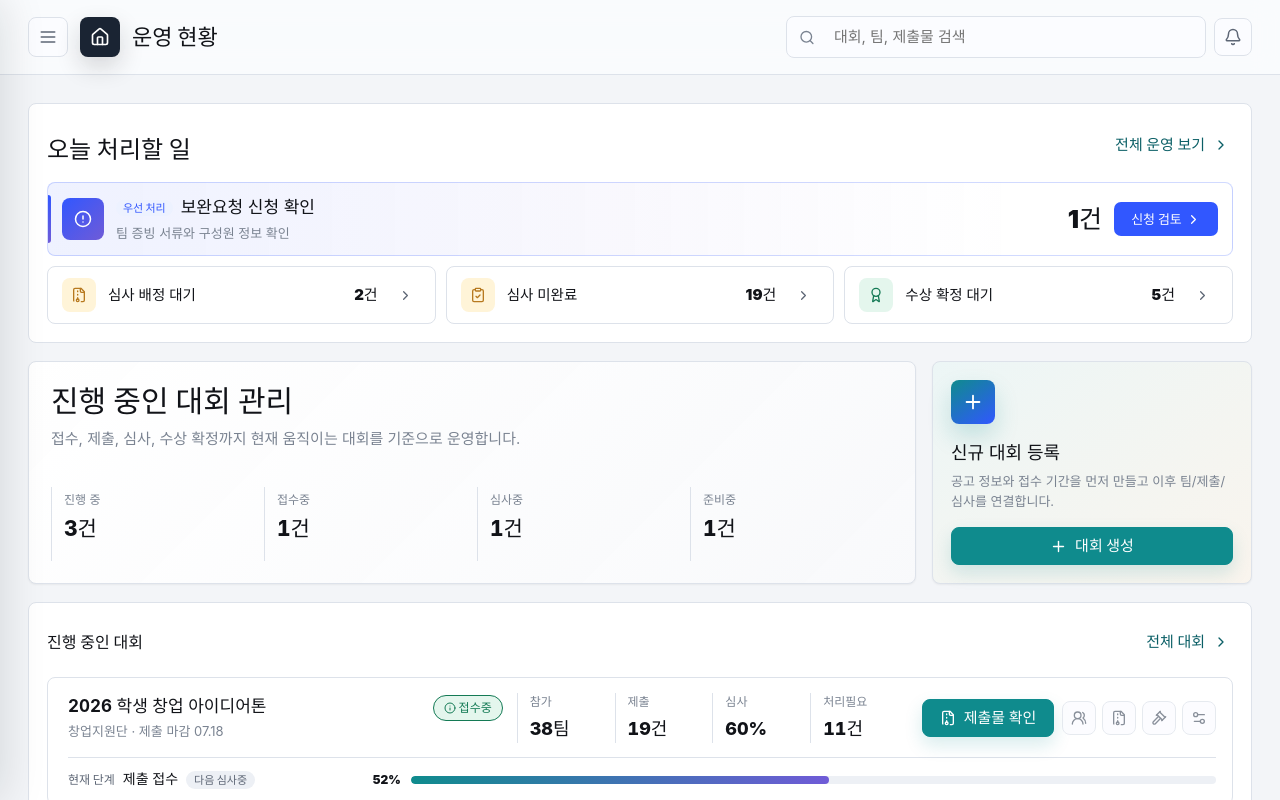
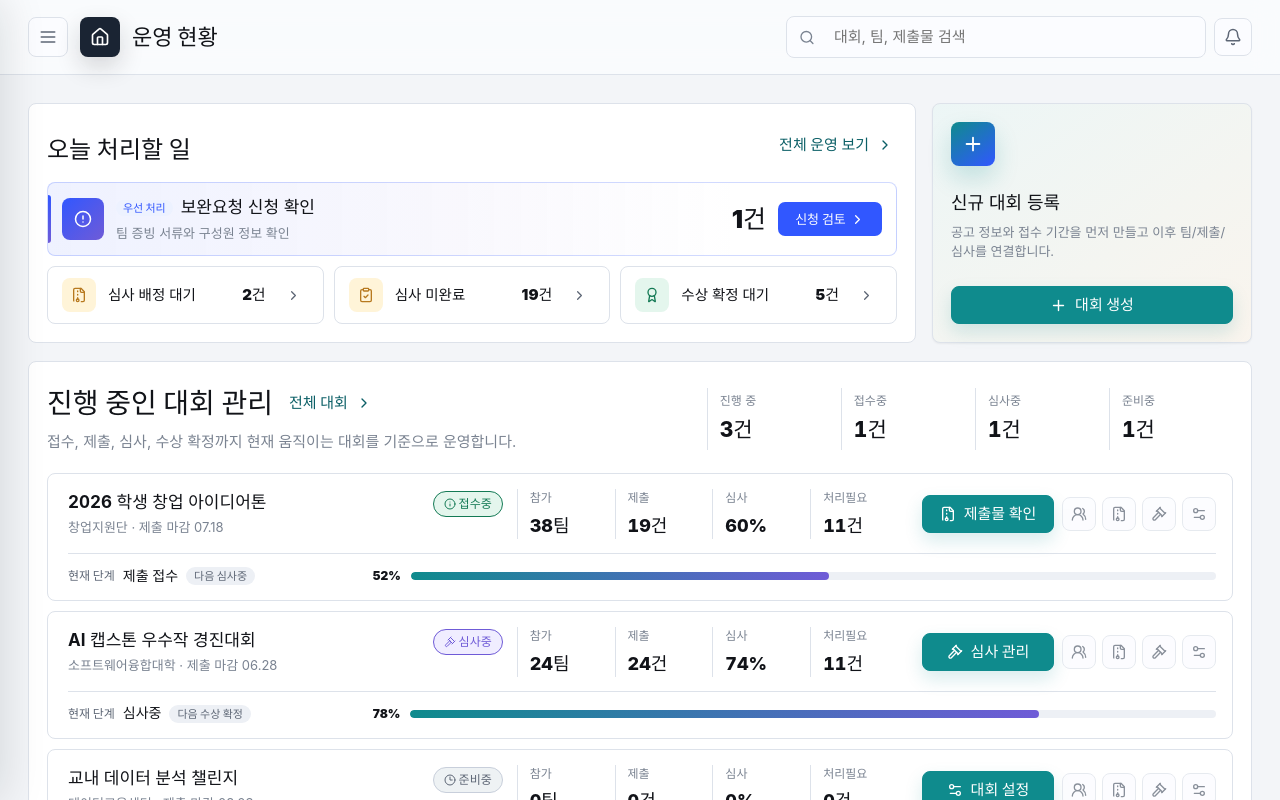
Before and after one commit to Tok-Baro/Trekkey, a React (Vite) app: page / in a window 1280 px wide. Both pictures are taken after a click on the button "관리자 콘솔로 로그인". Shown: the top 800 px of the page. Built offline with nearby package versions, Linux system fonts and the light colour scheme; a web font is replaced by a local one.

Commit message:
Update admin dashboard layout

```diff
--- a/src/pages/admin/DashboardPage.jsx
+++ b/src/pages/admin/DashboardPage.jsx
@@ -89,6 +89,7 @@ export function DashboardPage({
 
   return (
     <div className={styles.layout}>
+      <section className={styles.topRow} aria-label="운영 처리 및 신규 등록">
         <section className={styles.workQueue} aria-label="오늘 처리할 일">
           <PanelHeader
             title="오늘 처리할 일"
@@ -110,11 +111,31 @@ export function DashboardPage({
             ))}
           </div>
         </section>
+        <div className="create-contest-card">
+          <div className="create-contest-icon">
+            <Plus size={22} aria-hidden="true" />
+          </div>
+          <div>
+            <strong>신규 대회 등록</strong>
+            <span>공고 정보와 접수 기간을 먼저 만들고 이후 팀/제출/심사를 연결합니다.</span>
+          </div>
+          <button className={styles.primaryButton} type="button" onClick={() => openModal("contest")}>
+            <Plus size={17} />
+            대회 생성
+          </button>
+        </div>
+      </section>
 
-      <section className={styles.hero} aria-label="대회 운영 홈">
-        <div className="admin-hero-main">
-          <div>
+      <section className={styles.panelWide}>
+        <div className={styles.contestOverview}>
+          <div className={styles.contestOverviewCopy}>
+            <div className={styles.contestOverviewHeader}>
               <h2>진행 중인 대회 관리</h2>
+              <button className={styles.textAction} type="button" onClick={() => onNavigate("contests")}>
+                전체 대회
+                <ChevronRight size={16} />
+              </button>
+            </div>
             <p>접수, 제출, 심사, 수상 확정까지 현재 움직이는 대회를 기준으로 운영합니다.</p>
           </div>
           <dl className="operation-stats">
@@ -136,32 +157,6 @@ export function DashboardPage({
             </div>
           </dl>
         </div>
-
-        <div className="create-contest-card">
-          <div className="create-contest-icon">
-            <Plus size={22} aria-hidden="true" />
-          </div>
-          <div>
-            <strong>신규 대회 등록</strong>
-            <span>공고 정보와 접수 기간을 먼저 만들고 이후 팀/제출/심사를 연결합니다.</span>
-          </div>
-          <button className={styles.primaryButton} type="button" onClick={() => openModal("contest")}>
-            <Plus size={17} />
-            대회 생성
-          </button>
-        </div>
-      </section>
-
-      <section className={styles.panelWide}>
-        <PanelHeader
-          title="진행 중인 대회"
-          action={
-            <button className={styles.textAction} type="button" onClick={() => onNavigate("contests")}>
-              전체 대회
-              <ChevronRight size={16} />
-            </button>
-          }
-        />
         <div className="contest-management-grid">
           {activeContests.map((contest) => (
             <ContestManagementCard
--- a/src/pages/admin/DashboardPage.module.scss
+++ b/src/pages/admin/DashboardPage.module.scss
@@ -2,8 +2,21 @@
   composes: page-grid dashboard-grid from global;
 }
 
+.topRow {
+  composes: wide from global;
+  display: grid;
+  grid-template-columns: minmax(0, 1fr) minmax(320px, 0.34fr);
+  gap: 16px;
+  align-items: stretch;
+}
+
+.topRow :global(.create-contest-card) {
+  min-height: 100%;
+}
+
 .workQueue {
-  composes: panel wide from global;
+  composes: panel from global;
+  min-height: 100%;
 }
 
 .workQueue :global(.panel-header) {
@@ -216,12 +229,52 @@
   color: var(--green);
 }
 
-.hero {
-  composes: admin-hero wide from global;
+.panelWide {
+  composes: panel wide from global;
+  display: grid;
+  gap: 18px;
 }
 
-.panelWide {
-  composes: panel wide from global;
+.contestOverview {
+  display: grid;
+  grid-template-columns: minmax(0, 1fr) minmax(520px, 0.82fr);
+  gap: 18px;
+  align-items: center;
+  border-bottom: 0;
+  padding: 4px 0 2px;
+}
+
+.contestOverviewCopy {
+  min-width: 0;
+}
+
+.contestOverviewHeader {
+  display: flex;
+  align-items: center;
+  gap: 12px;
+  min-width: 0;
+}
+
+.contestOverviewCopy h2 {
+  margin: 0;
+  font-size: 28px;
+  line-height: 1.16;
+}
+
+.contestOverviewHeader .textAction {
+  flex: 0 0 auto;
+}
+
+.contestOverviewCopy p {
+  max-width: 720px;
+  margin: 8px 0 0;
+  color: var(--ink-500);
+  line-height: 1.55;
+}
+
+.contestOverview :global(.operation-stats) {
+  align-self: stretch;
+  align-content: center;
 }
 
 .panel {
@@ -245,6 +298,11 @@
 }
 
 @media (max-width: 980px) {
+  .topRow,
+  .contestOverview {
+    grid-template-columns: 1fr;
+  }
+
   .queueBoard {
     grid-template-columns: 1fr;
   }
```
Lines whose indentation alone changed are shown as unchanged.
